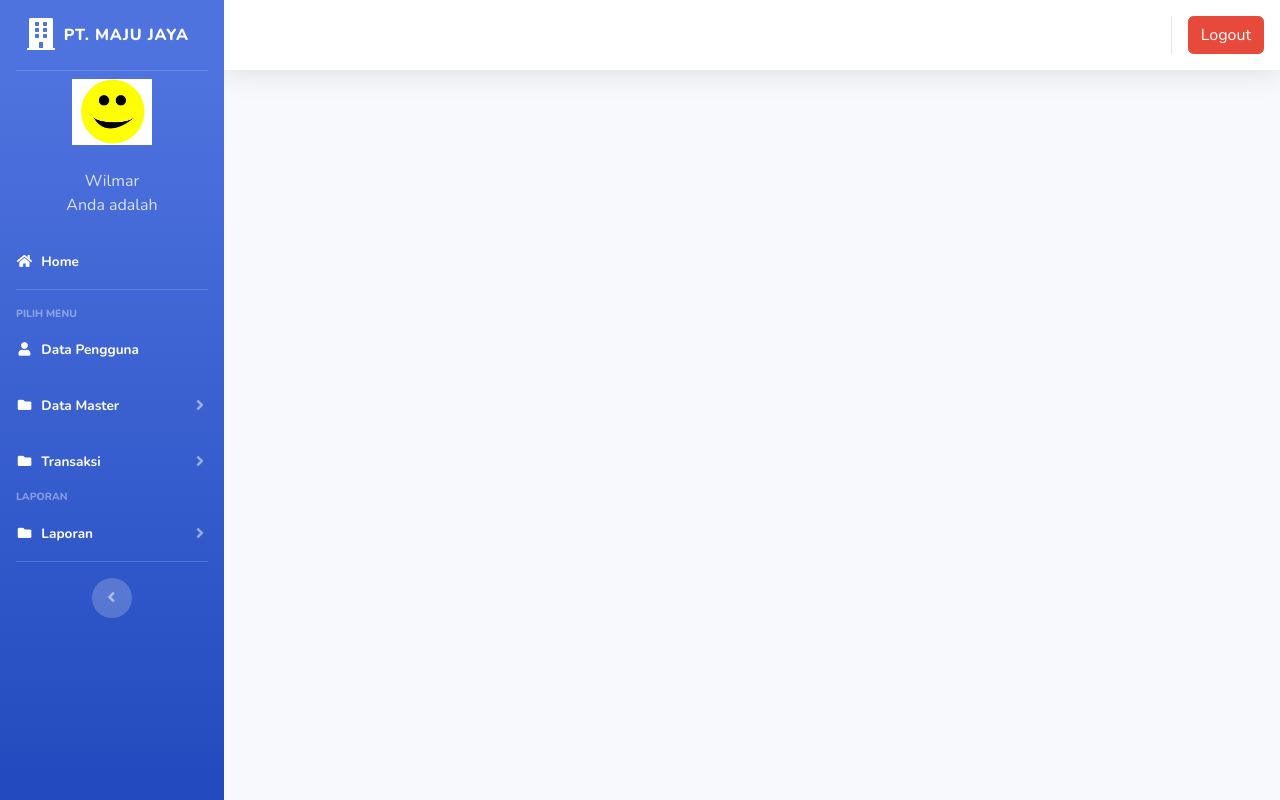
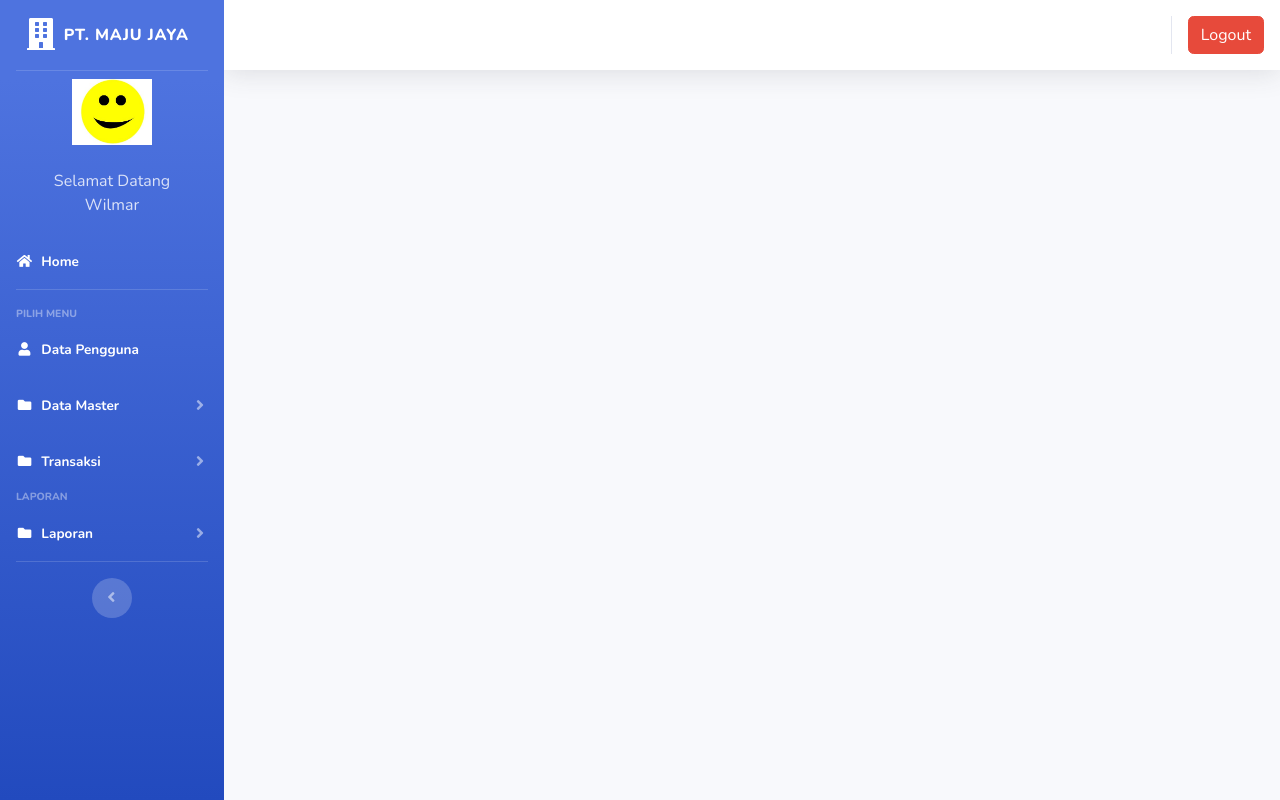
Before and after one commit to marcelloktavian/sim-inventory, a PHP site: page /index.php?page=18 in a window 1280 px wide. Run offline with PHP 8.4, Linux system fonts and the light colour scheme; a user stored in the database is signed in; data comes from the database, SQL or seed files in the repository; data that the repository does not hold is empty.

Commit message:
update sidebar

```diff
--- a/index.php
+++ b/index.php
@@ -86,8 +86,8 @@ if(empty($_SESSION['superadmin'])){
 	  </li>
 		 <li class="nav-item ">
         <a class="nav-link">
+			<div class="d-flex align-items-center justify-content-center" class="email">Selamat Datang</div>
          	<div class="d-flex align-items-center justify-content-center" class="name">  <?php echo  $data['nama'];?></div></font>
-			<div class="d-flex align-items-center justify-content-center" class="email">Anda adalah <?php echo $data['level'];?></div>
 		 </a>
       </li>
 
```
